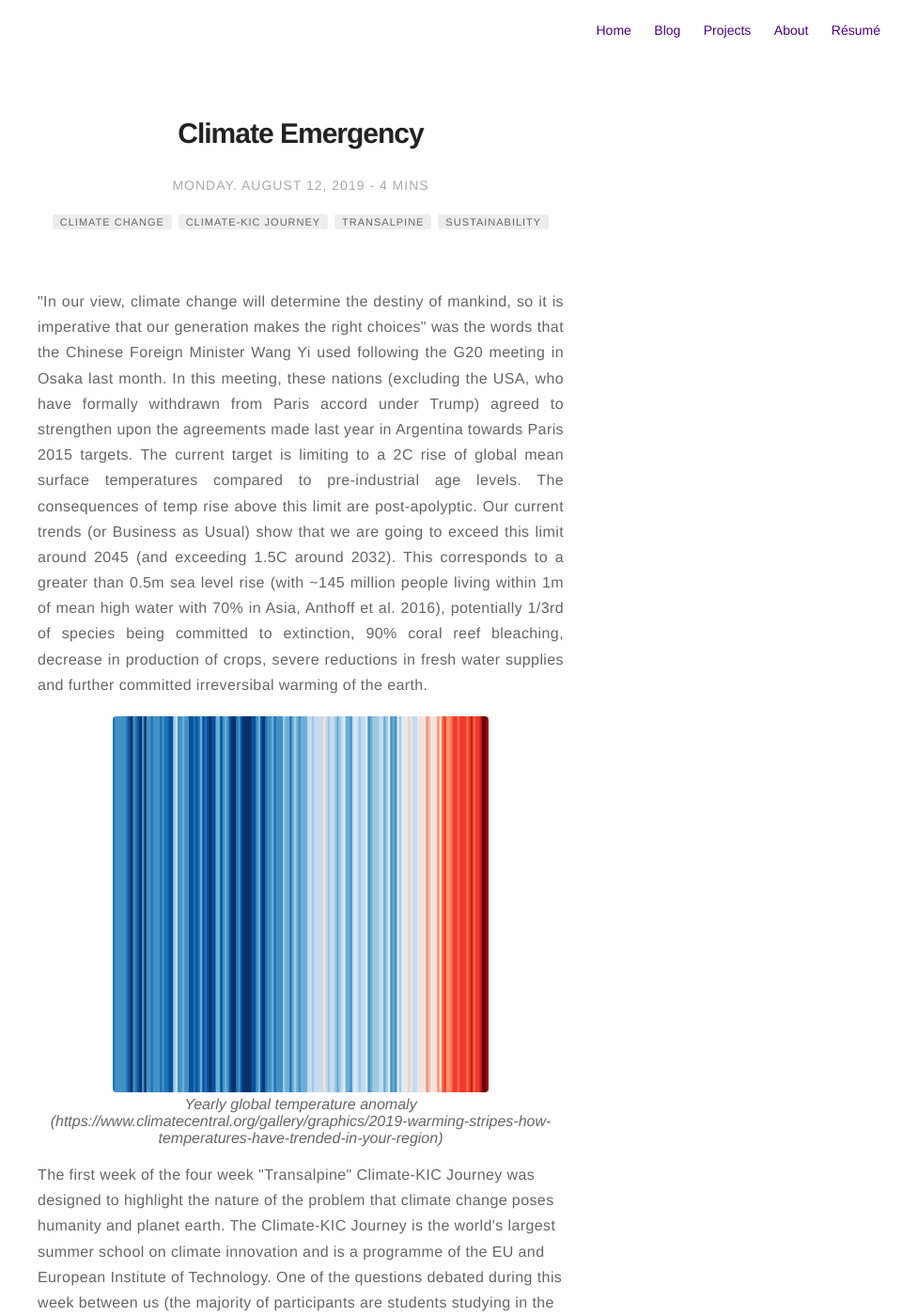
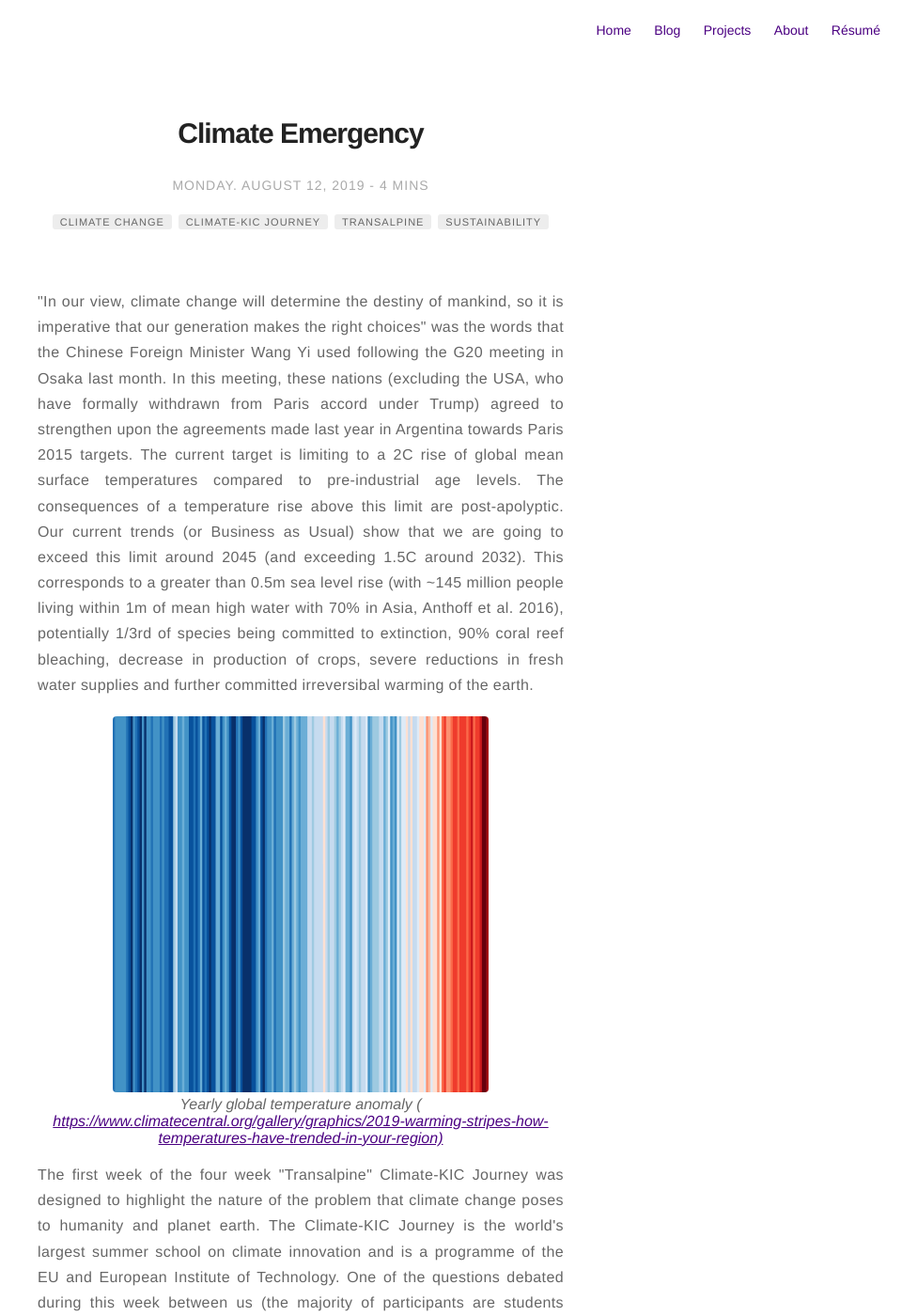
Before and after one commit to anjukan/anjukan.github.io, a Jekyll site: the page built from _posts/2019-08-12-Climate-Emergency.markdown, in a window 1280 px wide and 1400 px high. Shown: the whole window at 94% size, without its empty margins (320-1280 px from the left). Built offline with Jekyll 4.4.1, drawn with Linux system fonts in a browser that asks for light colours; some of the changed text lies outside the part shown.

Commit message:
Added v2 of climate emergency blog

```diff
--- a/_posts/2019-08-12-Climate-Emergency.markdown
+++ b/_posts/2019-08-12-Climate-Emergency.markdown
@@ -7,7 +7,7 @@ tag:
 - Climate-KIC Journey
 - Transalpine
 - Sustainability
-image: /assets/images/climate_emergency_team_photo.jpg # use my singapore city skyline picture
+image: /assets/images/climate_emergency_team_photo.JPG # use my singapore city skyline picture
 headerImage: false
 hidden: false # don't count this post in blog pagination
 description: "x."
@@ -22,7 +22,7 @@ makes the right choices" was the words that the Chinese Foreign Minister Wang Yi
 in Osaka last month. In this meeting, these nations (excluding the USA, who have formally withdrawn from Paris accord
 under Trump) agreed to strengthen upon the agreements made
 last year in Argentina towards Paris 2015 targets. The current target is limiting to a 2C rise of global mean surface temperatures compared to
-pre-industrial age levels. The consequences of temp rise above this limit are post-apolyptic. Our current trends (or Business
+pre-industrial age levels. The consequences of a temperature rise above this limit are post-apolyptic. Our current trends (or Business
 as Usual) show that we are going to exceed this limit around 2045 (and exceeding 1.5C around 2032). This corresponds to a greater
 than 0.5m sea level rise (with ~145 million people living within 1m of mean high water with 70% in Asia, Anthoff et al. 2016), potentially 1/3rd of species being committed to extinction, 90% coral reef bleaching, decrease in
 production of crops, severe reductions in fresh water supplies and further committed irreversibal warming of the earth. </p>
@@ -33,18 +33,21 @@ production of crops, severe reductions in fresh water supplies and further commi
 
 <img src="/assets/images/climate_emergency_stripes.png" width="400" height="400" />
 <br>
-<em>Yearly global temperature anomaly (https://www.climatecentral.org/gallery/graphics/2019-warming-stripes-how-temperatures-have-trended-in-your-region) </em>
+<em>Yearly global temperature anomaly (<a href="https://www.climatecentral.org/gallery/graphics/2019-warming-stripes-how-temperatures-have-trended-in-your-region)">
+https://www.climatecentral.org/gallery/graphics/2019-warming-stripes-how-temperatures-have-trended-in-your-region)</a> </em>
 
 </div>
 
+<div style="text-align: justify">
+
 <p> The first week of the four week "Transalpine" Climate-KIC Journey was designed to highlight the nature of the problem that
-climate change poses humanity and planet earth. The Climate-KIC Journey is the world's largest summer school on climate innovation
+climate change poses to humanity and planet earth. The Climate-KIC Journey is the world's largest summer school on climate innovation
 and is a programme of the EU and European Institute of Technology. One of the questions debated during this week between us (the
 majority of participants are students studying in the area of sustainability within European Institutions) was whether we can
 even solve climate change in the time we have. The climate change negotiation game was one of the activities that was used to
 highlight the urgency of the problem. Developed by Climate Interactive (<a href="https://croadsworldclimate.climateinteractive.org/">
 https://croadsworldclimate.climateinteractive.org/</a>), in this game we played in teams representing
-blocks of the world at the UN climate panel negotiations. Our group was assigned to represented the "Other developing world"
+blocks of the world at the UN climate panel negotiations. Our group was assigned to represented the "Other developing world",
 essentially developing countries excluding China and India (which were seperate blocks). Other blocks were the EU, USA and "Other
 developed world". The aim is to reduce global warming to 2C by 2100 through emissions reduction pledges and agree on deals to
 share the costs of mitigation through the green climate fund to assist the most vulnerable nations. There are three rounds of
@@ -54,7 +57,7 @@ negotiation with the model used to predict the temperature rise arising from the
 
 <div style="text-align: center">
 
-<img src="/assets/images/climate_emergency_Paris_current.png" width="400" height="400" />
+<img src="/assets/images/climate_emergency_Paris_current.PNG" width="400" height="400" />
 <em> Emissions Reduction Pledges from Paris 2015 Negotiations</em> <a href="https://www.climateinteractive.org/programs/world-climate/instructor-resources/slide-sets/">[1]</a>
 
 </div>
@@ -68,8 +71,6 @@ starting in 2065 with the rest of the world agreeing to peak between 2030 and 20
 green climate fund to help assist the developing countries. Negotiations were feirce with "Other Developing" and the EU offering
 only 30 billion dollars with the USA imposing conditions on their pledge based on China and their commitments. </p>
 
-<div style="text-align: justify">
-
 <p> So what kind of reductions are required to hit the 1.5C degree target? The reality is that we should have been reducing
 emissions yesterday. Every day that emissions are not reduced, even more drastic reductions are required tomorrow. The graph below
 shows the emissions trajectory required from the world with only China, India and the rest of the developing world allowed some
@@ -77,8 +78,8 @@ leeway before having to start reducing emissions. </p>
 
 </div>
 <div style="text-align: center">
-<img src="/assets/images/climate_emergency_15.png" width="400" height="400" />
-<em>sdfds</em>
+<img src="/assets/images/climate_emergency_15.PNG" width="400" height="400" />
+<em> Emissions Reduction Trajectories Required to limit to 1.5C increase in mean global surface temperature</em>
 </div>
 
 <div style="text-align: justify">
```
